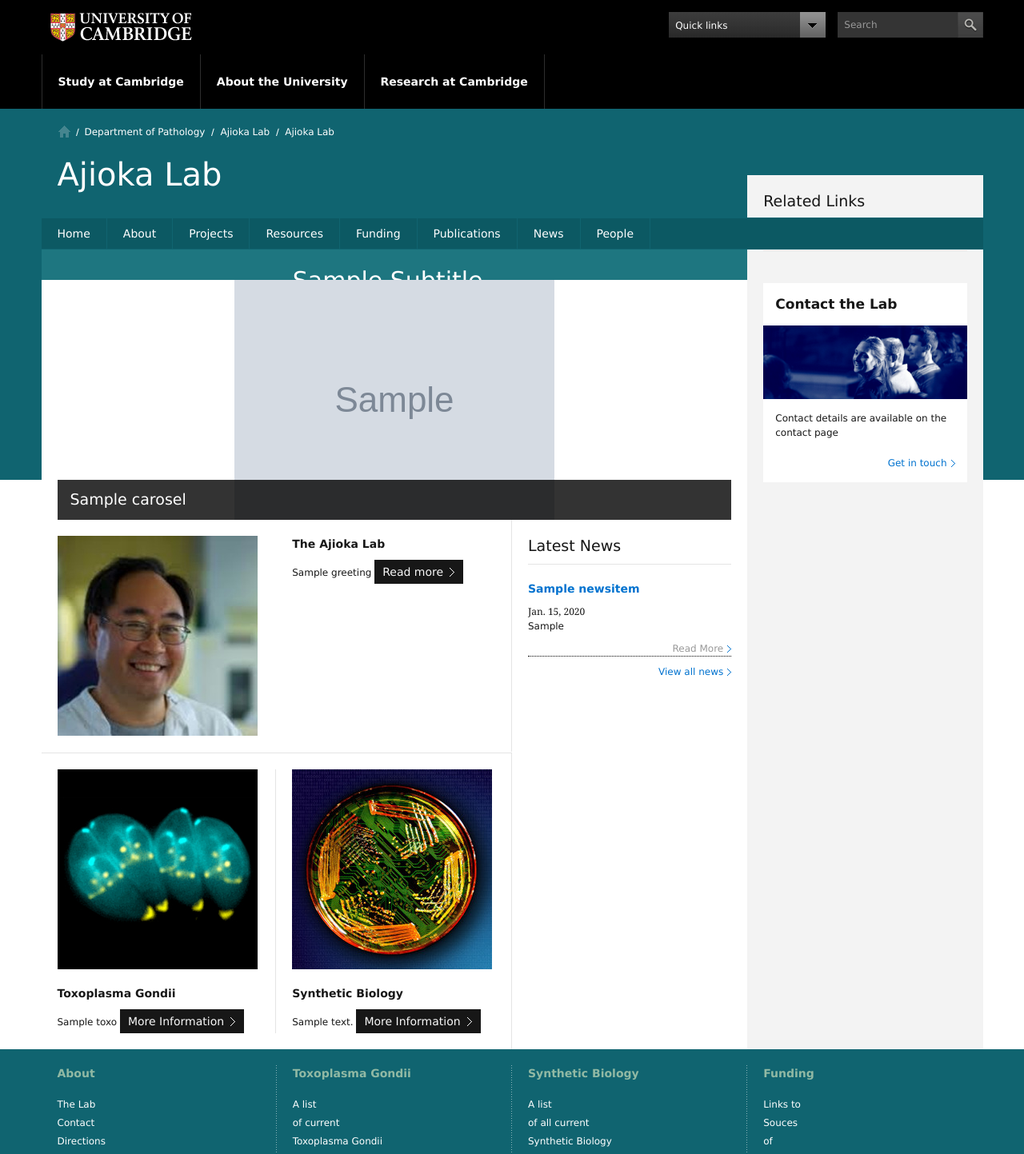
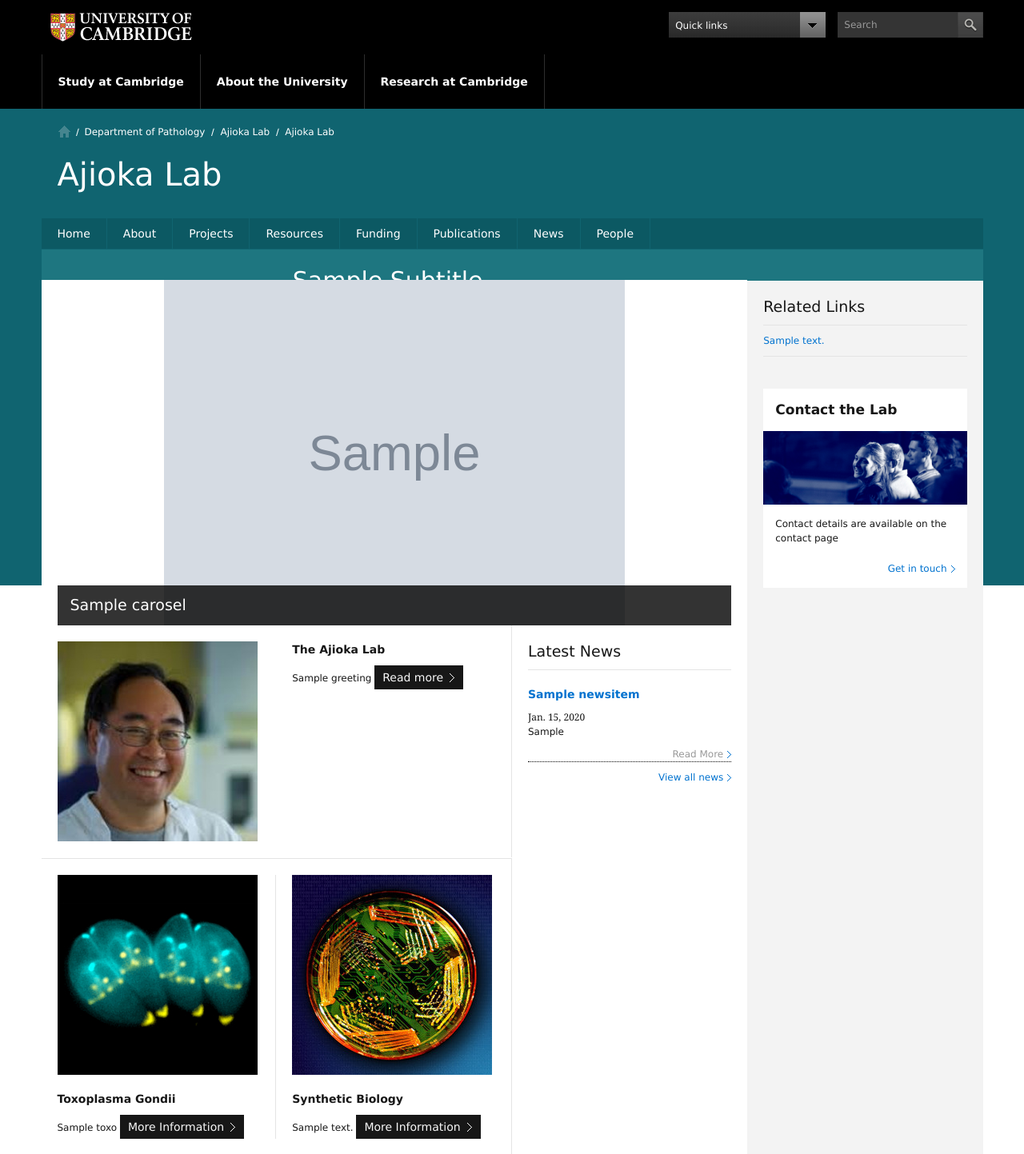
Before and after one commit to haydnKing/jwa-site, a Django app: template templates/home.html in a window 1280 px wide. Shown: the top 1443 px of the page at 80% size. Run offline with Django 3.2, Linux system fonts and the light colour scheme; tables that the repository leaves empty hold one stand-in row (values such as "Sample post"); the template is opened without the code that fills it: values that come from a table or form of the project are taken from there, most other values are stand-ins (such as "Sample title", 1, 10 or a date in 2020); grey boxes marked "Sample" are stand-in pictures; parts of the project's set-up code (start-up, migrations or seed data) failed here and were passed over; some libraries are stand-ins or nearby versions.

Commit message:
Force height to be consistent

```diff
--- a/templates/home.html
+++ b/templates/home.html
@@ -20,7 +20,7 @@
                             <li class="campl-slide campl-column12">
                                 <div class="image-container">
                                 <a href="{{ c.get_url }}">
-                                    <img src="{% static c.get_banner_url %}" class="campl-scale-with-grid" />
+                                    <img src="{% static c.get_banner_url %}" class="campl-scale-with-grid" style="height:432px"/>
                                 </a>
                                 </div>
                                 <div class="campl-slide-caption">
```
